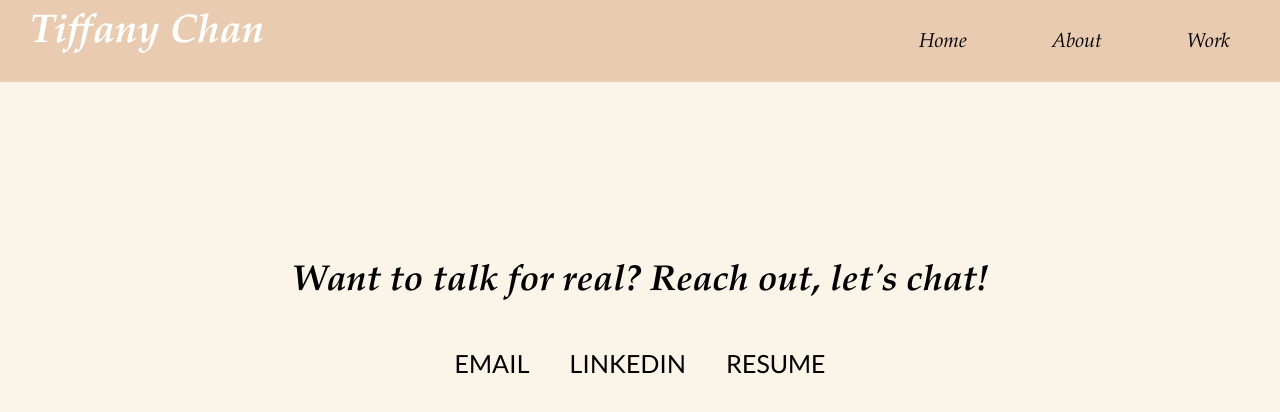
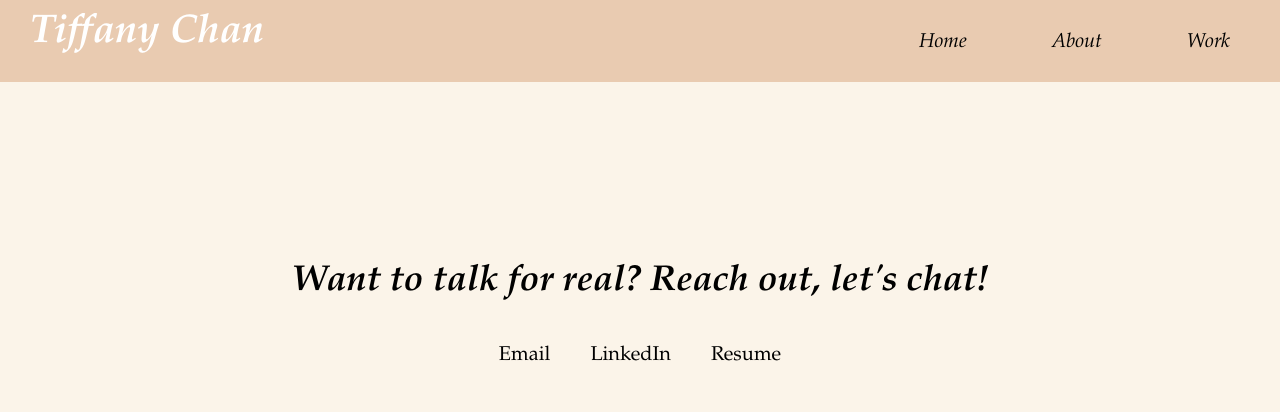
Before and after one commit to tiffchannn/tiffany_portfolio, a Next.js app: page /contact in a window 1280 px wide. Shown: the top 412 px of the page. Built offline with nearby package versions, Linux system fonts and the light colour scheme; a web font is replaced by a local one.

Commit message:
Updated contact page

```diff
--- a/pages/contact.js
+++ b/pages/contact.js
@@ -25,11 +25,11 @@ export default function Contact() {
         <h1 className={styles.about_name}>Want to talk for real? Reach out, let's chat!</h1>
 
         <div className={styles.contacts}>
-          <p className={styles.contact_info_text}><a href="mailto:tiffany.yi.chan@gmail.com">EMAIL</a></p>
+          <p className={styles.contact_info_text}><a href="mailto:tiffany.yi.chan@gmail.com">Email</a></p>
 
-          <p className={styles.contact_info_text}><a href="https://www.linkedin.com/in/tiffanyyichan/">LINKEDIN</a></p>
+          <p className={styles.contact_info_text}><a href="https://www.linkedin.com/in/tiffanyyichan/">LinkedIn</a></p>
 
-          <p className={styles.contact_info_text}>RESUME</p>
+          <p className={styles.contact_info_text}>Resume</p>
         </div>
 
 
--- a/styles/Home.module.css
+++ b/styles/Home.module.css
@@ -341,9 +341,9 @@
 }
 
 .contact_info_text {
-  font-family: Lato, sans-serif;
-  font-size: 25px;
-  font-weight: 100;
+  font-family: Garamond, Georgia, sans-serif;
+  font-size: 20px;
+  /* font-weight: 50; */
   padding: 20px;
 }
 
```
